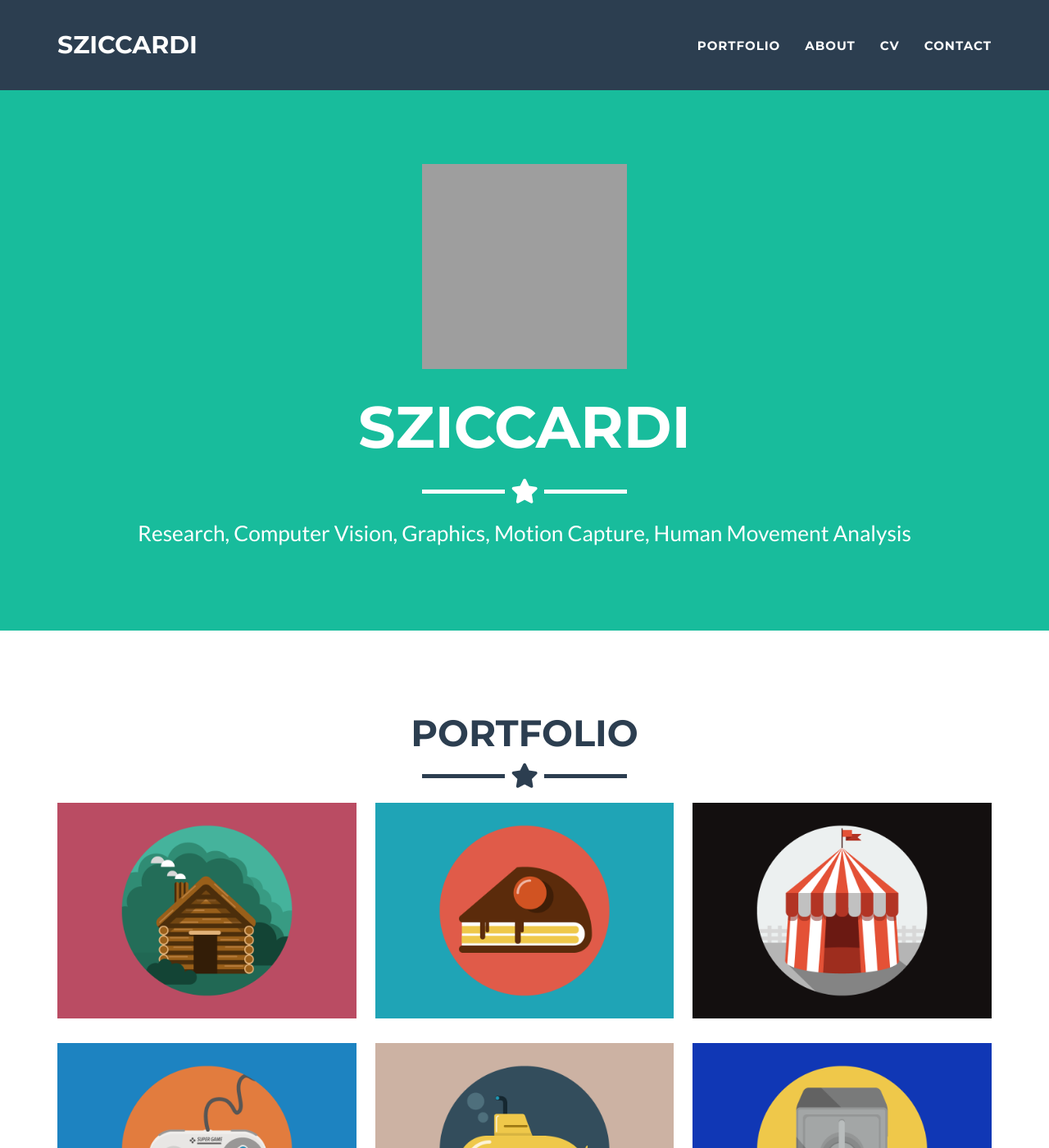
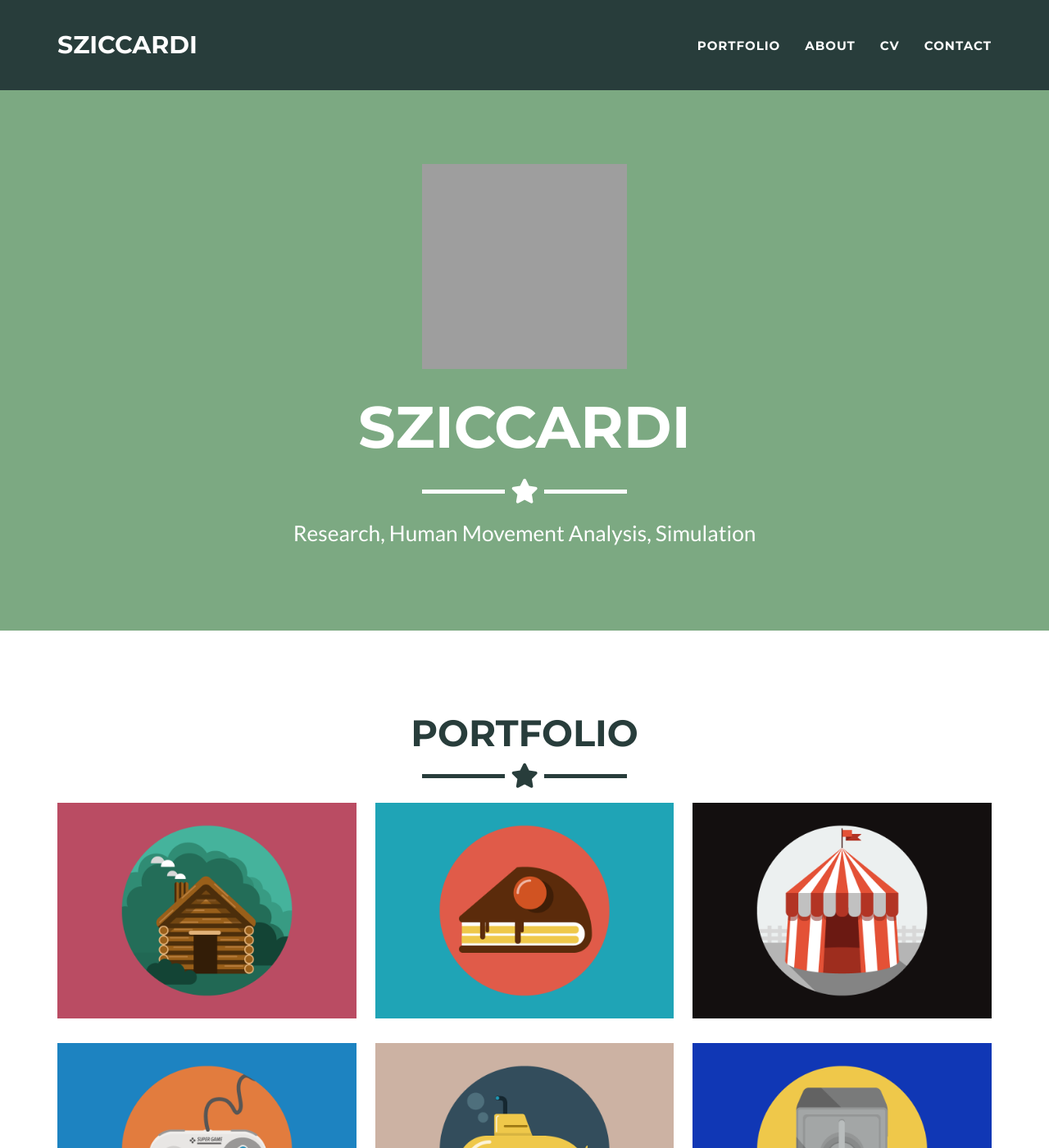
Before and after one commit to sziccardi/sziccardi.github.io, a Jekyll site: the page built from _posts/2014-07-18-project-1.markdown, in a window 1280 px wide and 1400 px high. Shown: the whole window at 82% size. Built offline with Jekyll 4.4.1, drawn with Linux system fonts in a browser that asks for light colours; grey boxes are pictures that could not be loaded.

Commit message:
update config

```diff
--- a/_config.yml
+++ b/_config.yml
@@ -1,10 +1,11 @@
 # Site settings
 title: SZiccardi
+name: Shelby Ziccardi
 email: shelbyziccardi@gmail.com
 url: https://github.com/sziccardi
 description: "Write an awesome description for your new site here. You can edit this line in _config.yml. It will appear in your document head meta (for Google search results) and in your feed.xml site description."
 keywords: "research, computer science, phd, human motion analysis, motion capture"
-skills: "Research, Computer Vision, Graphics, Motion Capture, Human Movement Analysis"
+skills: "Research, Human Movement Analysis, Simulation"
 meta_author: Ziccardi Shelby
 
 # Google webmaster tools
@@ -25,10 +26,10 @@ disqus_shortname: myshortname
 
 # Color settings (hex-codes without the leading hash-tag)
 color:
-  primary: 18bc9c #80B3FF
-  primary-rgb: "24,288,156" #"128,179,255"
-  secondary: 2c3e50 #FD6E8A
-  secondary-dark: 233140 #A2122F
+  primary: 7ca982
+  primary-rgb: "124,169,130"
+  secondary: 283d3b
+  secondary-dark: b85042
 
 # Footer settings
 footer:
@@ -41,6 +42,12 @@ footer:
 social:
   - title: github
     url: http://github.com/sziccardi
+  - title: linkedin
+    url: https://www.linkedin.com/in/shelby-ziccardi/
+  - title: Applied Motion Lab
+    url: https://motion.cs.umn.edu/
+  - title: Neural Rehabilitation Lab
+    url: https://neural.umn.edu/
 
 # Postal address (add as many lines as necessary)
 # address:
--- a/_includes/about.html
+++ b/_includes/about.html
@@ -13,9 +13,9 @@
       </div>
       <div class="col-lg-4">
         <p>Outside of the classroom and the lab, I am a huge reader and love the forests and mountains of the pacific northwest. I also enjoy sewing, cooking, and sports. I am involved with disability rights groups and play wheelchair sports when I can. </p>
-      </div>
-      <div class="col-lg-8 col-lg-offset-2 text-center">
+        <p></p>
         <p>I am always looking for research internship opportunities and plan to work in industry R&D positions after graduation.  </p>
+        <p></p>
         <p>Lets connect!</p>
       </div>
     </div>
```
Also changed, not shown: 1 other file.
